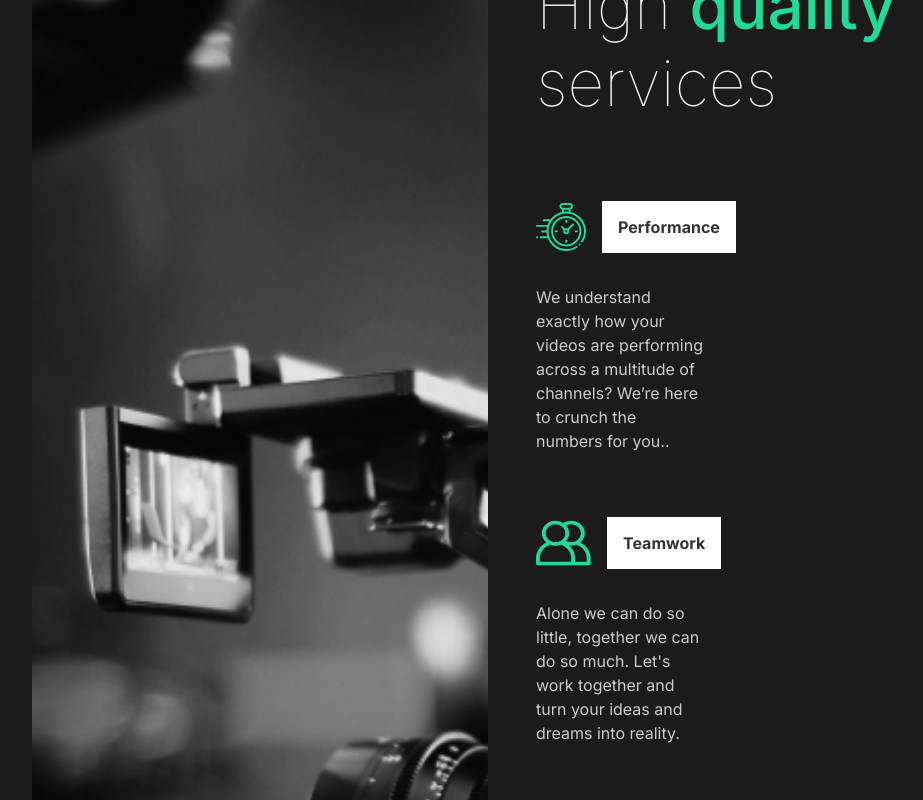
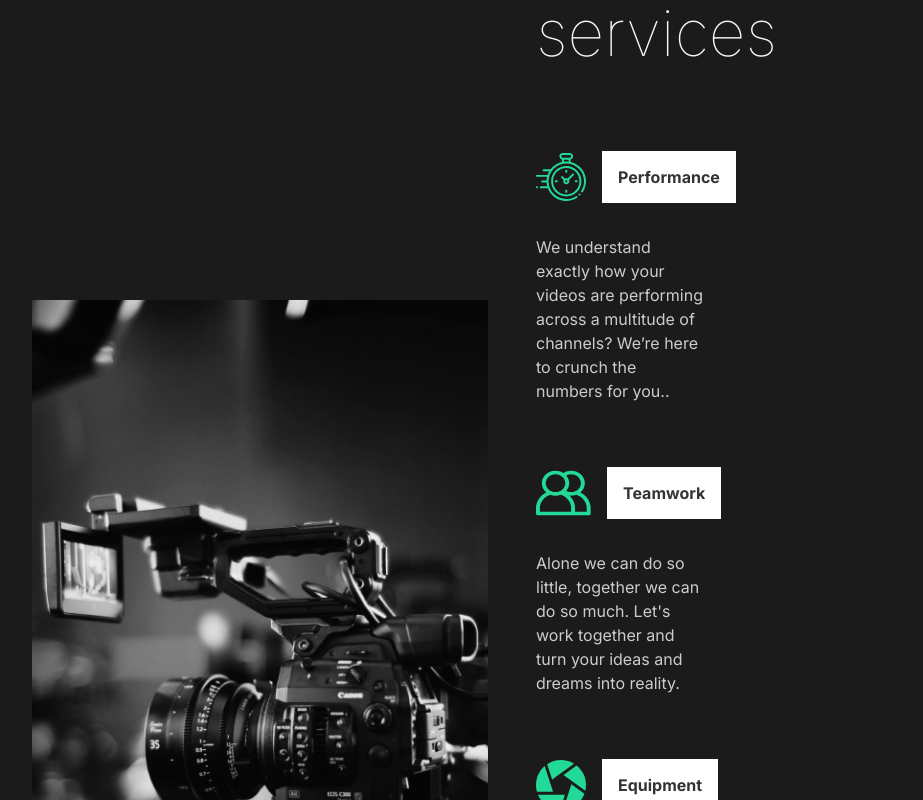
Before and after one commit to sujoyduttajad/Capture-Portfolio, a React (Create React App) app: page / in a window 1280 px wide. Shown: the part 1143-1943 px from the top of the page, without its empty margins (128-1051 px from the left). Built offline with nearby package versions, Linux system fonts and the light colour scheme.

Commit message:
Update ServicesSection.js

```diff
--- a/src/components/ServicesSection.js
+++ b/src/components/ServicesSection.js
@@ -108,11 +108,15 @@ const Card = styled.div`
 `;
 
 const Image = styled(ImageContainer)`
-  img {
+  /* Mobile devices iPhone, Pixel */
+  @media only screen and (min-width: 320px) and (max-width: 539px) {
+    img {
     width: 80vw;
     height: 100%;
     margin-bottom: 1rem;
   }
+  }
+
 `;
 
 const ServicesSection = () => {
```
